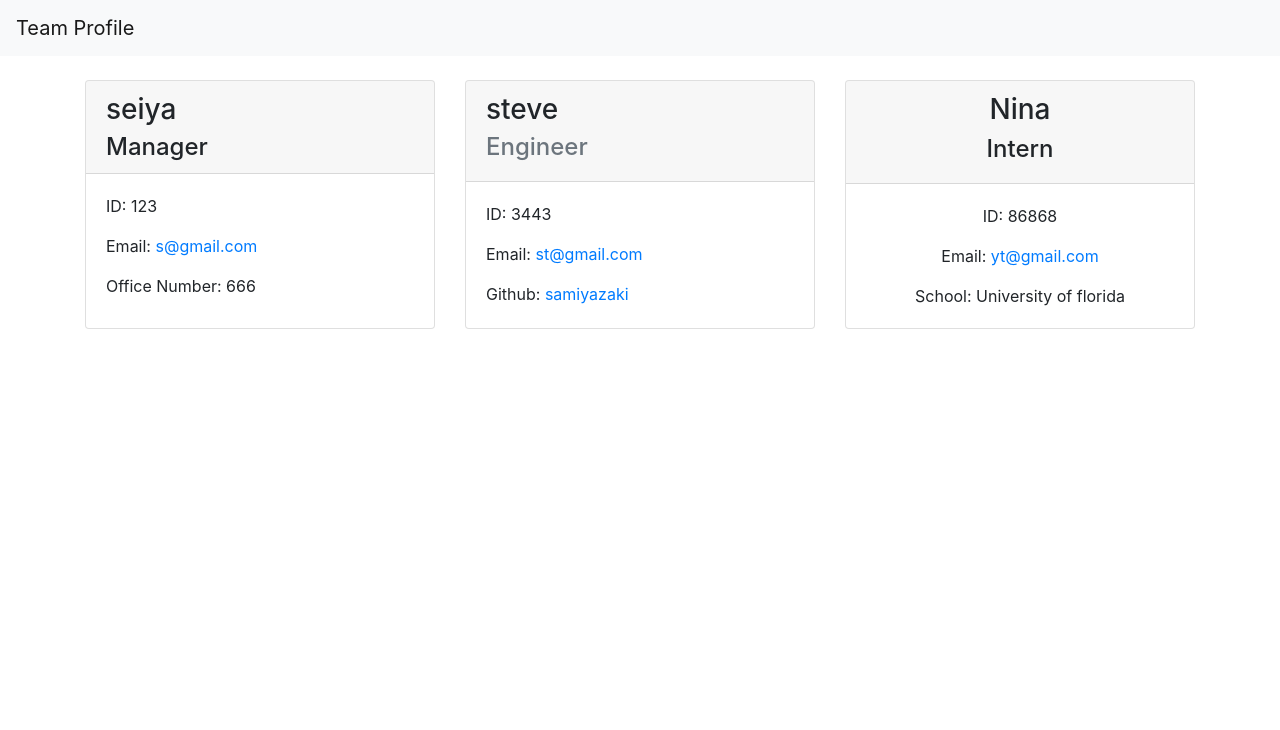
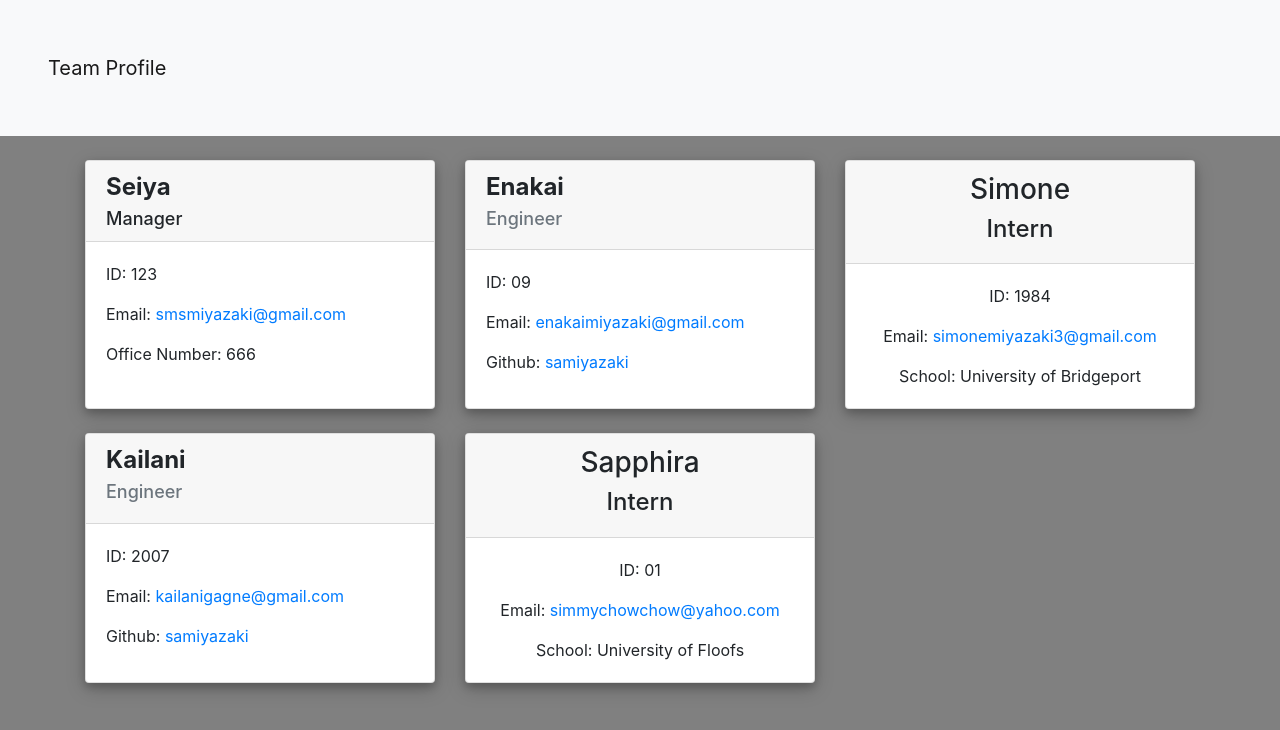
Before and after one commit to samiyazaki/The-Dream-Team-Generator, a plain HTML site: page dist/index.html in a window 1280 px wide. Drawn offline with nearby package versions, Linux system fonts and the light colour scheme.

Commit message:
Style adjustments file correction with HTML

```diff
--- a/dist/index.html
+++ b/dist/index.html
@@ -6,6 +6,7 @@
         <meta name="viewport" content="width=device-width, initial-scale=1.0">
         <title>Team Profile</title>
         <link rel="stylesheet" href="https://stackpath.bootstrapcdn.com/bootstrap/4.5.0/css/bootstrap.min.css" integrity="sha384-9aIt2nRpC12Uk9gS9baDl411NQApFmC26EwAOH8WgZl5MYYxFfc+NcPb1dKGj7Sk" crossorigin="anonymous">
+        <link rel="stylesheet" type="text/css" href="style.css">
     </head>
     <body>
         <header>
@@ -21,12 +22,12 @@
     <div class="col-4 mt-4">
         <div class="card h-100">
             <div class="card-header">
-                <h3 class = "card-title">seiya</h3>
+                <h3 class = "card-title">Seiya</h3>
                 <h4 class = "card-subtitle" mb-2 text-muted>Manager</h4>
             </div>
             <div class="card-body">
                 <p class="card-text">ID: 123</p>
-                <p class="card-text">Email: <a href="mailto:s@gmail.com">s@gmail.com</a></p>
+                <p class="card-text">Email: <a href="mailto:smsmiyazaki@gmail.com">smsmiyazaki@gmail.com</a></p>
                 <p class="card-text">Office Number: 666</p>
             </div>
         </div>
@@ -35,12 +36,12 @@
     <div class="col-4 mt-4">
     <div class="card h-100">
         <div class="card-header">
-            <h3 class="card-title">steve</h3>
+            <h3 class="card-title">Enakai</h3>
             <h4 class="card-subtitle mb-2 text-muted">Engineer</h4>
         </div>
         <div class="card-body">
-            <p class="card-text">ID: 3443</p>
-            <p class="card-text">Email: <a href="mailto:st@gmail.com">st@gmail.com</a></p>
+            <p class="card-text">ID: 09</p>
+            <p class="card-text">Email: <a href="mailto:enakaimiyazaki@gmail.com">enakaimiyazaki@gmail.com</a></p>
             <p class="card-text">Github: <a href="https://github.com/samiyazaki">samiyazaki</a></p>
         </div>
     </div>
@@ -49,12 +50,39 @@
     <div class="col-md-4 mt-4">
         <div class="card h-100">
             <div class="card-header text-center">
-                <h3>Nina</h3>
+                <h3>Simone</h3>
                 <h4>Intern</h4> </div>
                 <div class="card-body">
-                <p class="card-text text-center">ID: 86868</p>
-                <p class="card-text text-center">Email: <a href="mailto:yt@gmail.com">yt@gmail.com</a></p>
-                <p class="card-text text-center">School: University of florida</p>
+                <p class="card-text text-center">ID: 1984</p>
+                <p class="card-text text-center">Email: <a href="mailto:simonemiyazaki3@gmail.com">simonemiyazaki3@gmail.com</a></p>
+                <p class="card-text text-center">School: University of Bridgeport</p>
+            </div>
+    </div>
+</div>
+
+    <div class="col-4 mt-4">
+    <div class="card h-100">
+        <div class="card-header">
+            <h3 class="card-title">Kailani</h3>
+            <h4 class="card-subtitle mb-2 text-muted">Engineer</h4>
+        </div>
+        <div class="card-body">
+            <p class="card-text">ID: 2007</p>
+            <p class="card-text">Email: <a href="mailto:kailanigagne@gmail.com">kailanigagne@gmail.com</a></p>
+            <p class="card-text">Github: <a href="https://github.com/samiyazaki">samiyazaki</a></p>
+        </div>
+    </div>
+</div>
+
+    <div class="col-md-4 mt-4">
+        <div class="card h-100">
+            <div class="card-header text-center">
+                <h3>Sapphira</h3>
+                <h4>Intern</h4> </div>
+                <div class="card-body">
+                <p class="card-text text-center">ID: 01</p>
+                <p class="card-text text-center">Email: <a href="mailto:simmychowchow@yahoo.com">simmychowchow@yahoo.com</a></p>
+                <p class="card-text text-center">School: University of Floofs</p>
             </div>
     </div>
 </div>
@@ -62,5 +90,16 @@
                 </div>
             </div>
         </main>
+        <!-- <script>
+       const cards = document.querySelectorAll('.card');
+cards.forEach(card => {
+  card.addEventListener('click', function() {
+    card.classList.add('rainbow');
+    card.addEventListener('animationend', function() {
+      card.classList.remove('rainbow');
+    });
+  });
+});
+            </script> -->
     </body>
     </html>
--- /dev/null
+++ b/dist/style.css
@@ -0,0 +1,65 @@
+
+body {
+  background-color: grey;
+}
+.navbar {
+    text-align: center;
+    font-size: 200%;
+    background-color: black;
+    color: white;
+    padding: 1.5em;
+}
+.card {
+  box-shadow: 0 4px 8px 0 rgba(0, 0, 0, 0.2), 0 6px 20px 0 rgba(0, 0, 0, 0.19);
+  transition: transform 0.5s;
+  transform: rotate(0deg);
+}
+
+.card:hover {
+  transform: rotate(360deg);
+}
+
+.card-header {
+  background-color: #f7f7f7;
+}
+
+.card-title {
+  font-size: 24px;
+  font-weight: bold;
+}
+
+.card-subtitle {
+  font-size: 18px;
+}
+.manager::before {
+    content: "";
+    position: absolute;
+    top: 10px;
+    right: 10px;
+    width: 50px;
+    height: 50px;
+    background-image: url(assets/monitor-xxl.png);
+    background-repeat: no-repeat;
+    background-size: contain;
+  }
+
+/* .card.rainbow::before {
+  content: "";
+  position: absolute;
+  top: -10px;
+  left: -10px;
+  width: 100%;
+  height: 100%;
+  background-image: linear-gradient(to right, red, orange, yellow, green, blue, indigo, violet);
+  animation: rainbow 2s ease-in-out;
+  transform-origin: top left;
+}
+
+@keyframes rainbow {
+  0% {
+    transform: rotate(0deg);
+  }
+  100% {
+    transform: rotate(360deg);
+  }
+} */
--- a/lib/Manager.js
+++ b/lib/Manager.js
@@ -4,6 +4,9 @@ class Manager extends Employee {
     constructor (name, id, email, officeNumber) {
         super (name, id, email);
         this.officeNumber = officeNumber;
+    }
+    getOfficeNumber() {
+        return this.officeNumber;
     }
     getRole () {
         return "Manager";
--- a/src/generateHTML.js
+++ b/src/generateHTML.js
@@ -1,7 +1,7 @@
 const generateManager = function (manager) {
   return `
     <div class="col-4 mt-4">
-        <div class="card h-100">
+        <div class="card h-100 manager">
             <div class="card-header">
                 <h3 class = "card-title">${manager.name}</h3>
                 <h4 class = "card-subtitle" mb-2 text-muted>Manager</h4>
@@ -102,7 +102,8 @@ const generateHTML = (data) => {
         <meta name="viewport" content="width=device-width, initial-scale=1.0">
         <title>Team Profile</title>
         <link rel="stylesheet" href="https://stackpath.bootstrapcdn.com/bootstrap/4.5.0/css/bootstrap.min.css" integrity="sha384-9aIt2nRpC12Uk9gS9baDl411NQApFmC26EwAOH8WgZl5MYYxFfc+NcPb1dKGj7Sk" crossorigin="anonymous">
-    </head>
+        <link rel="stylesheet" type="text/css" href="style.css">
+        </head>
     <body>
         <header>
             <nav class="navbar navbar-expand-lg navbar-light bg-light">
```
Also changed, not shown: _tests_/Manager.test.js (+39 -0 lines), assets/monitor-xxl.png (added).
